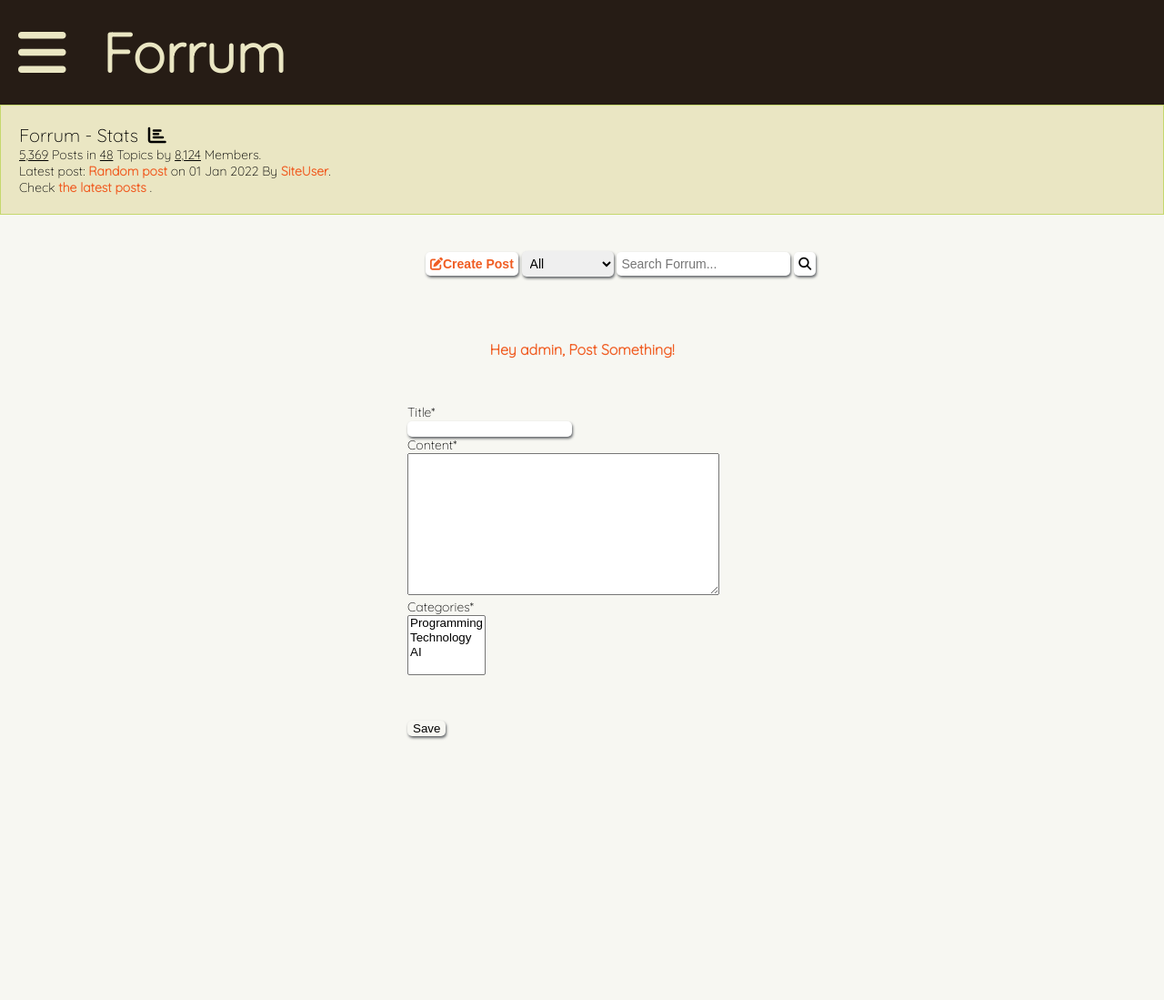
After one commit to gordonbates/Forrum, a Django app: page /create_post in a window 1280 px wide. The commit adds this page. Shown: the top 1099 px of the page at 91% size. Run offline with Django 4.2, Linux system fonts and the light colour scheme; a user stored in the database is signed in; data comes from the database, SQL or seed files in the repository; both versions use the stored data as it was after the commit; parts of the project's set-up code (start-up, migrations or seed data) failed here and were passed over; some libraries are stand-ins or nearby versions.

Commit message:
Add a creat_post page and make a create post button in the search bar div. Link all backend including feature that only lets logged in users create posts

```diff
--- a/forrum/urls.py
+++ b/forrum/urls.py
@@ -1,18 +1,3 @@
-"""forrum URL Configuration
-
-The `urlpatterns` list routes URLs to views. For more information please see:
-    https://docs.djangoproject.com/en/4.1/topics/http/urls/
-Examples:
-Function views
-    1. Add an import:  from my_app import views
-    2. Add a URL to urlpatterns:  path('', views.home, name='home')
-Class-based views
-    1. Add an import:  from other_app.views import Home
-    2. Add a URL to urlpatterns:  path('', Home.as_view(), name='home')
-Including another URLconf
-    1. Import the include() function: from django.urls import include, path
-    2. Add a URL to urlpatterns:  path('blog/', include('blog.urls'))
-"""
 from django.conf import settings
 from django.conf.urls.static import static
 from django.contrib import admin
--- a/static/style/style.css
+++ b/static/style/style.css
@@ -46,8 +46,6 @@ footer {
     width: 100%;
     height: 4rem;
 }
-
-
 
 /* ******************************* */
 /* ************************ home.html */
@@ -188,9 +186,9 @@ footer {
 
 .search-bar {
     margin-top: 20px;
-    margin: 20px;
     padding: 20px;
     display: flex;
+    width: 50vw;
     margin-left: 35%
 }
 
@@ -497,6 +495,7 @@ input[type="submit"i]:hover {
     box-shadow: none;
 }
 
+
 /* ******************************* */
 /* ************************ Media Queries */
 
--- /dev/null
+++ b/threads/forms.py
@@ -0,0 +1,8 @@
+from django import forms
+from .models import Post
+
+
+class PostForm(forms.ModelForm):
+    class Meta:
+        model = Post
+        fields = ["title", "content", "categories", "tags"]
--- a/threads/models.py
+++ b/threads/models.py
@@ -41,6 +41,7 @@ class Category(models.Model):
     @property
     def last_post(self):
         return Post.objects.filter(categories=self).latest("date")
+
 
 class Reply(models.Model):
     user = models.ForeignKey(Author, on_delete=models.CASCADE)
--- a/threads/templates/base.html
+++ b/threads/templates/base.html
@@ -50,6 +50,13 @@
         <!-- Search Bar Section -->
         <div class="search-bar">
             <div>
+                {% if user.is_authenticated %}
+                <button type="submit" name="post">
+                    <a href="{% url 'create_post' %}">
+                        <i class="fas fa-edit"></i>Create Post
+                    </a>
+                </button>
+                {% endif %}
                 <select name="" id="">
                     <option value="all">All</option>
                     <option value="threads">Treads</option>
--- /dev/null
+++ b/threads/templates/register/create_post.html
@@ -0,0 +1,12 @@
+{% extends 'base.html' %}
+{% load crispy_forms_tags %}
+{% block content %}
+
+<h1 style="text-align:center; margin-block:50px; color: #f05d23;">Hey {{user}}, Post Something!</h1>
+
+<form method="post" enctype="multipart/form-data" style="margin-left: 35%;margin-bottom: 50%;">{% csrf_token %}
+    {{form|crispy}}
+    <input type="submit" value="Save"  style="margin-block:50px;">
+</form>
+
+{% endblock content %}
--- a/threads/urls.py
+++ b/threads/urls.py
@@ -1,8 +1,9 @@
 from django.urls import path, include
-from threads.views import home, rooms, category
+from threads.views import home, rooms, category, create_post
 
 urlpatterns = [
     path('', home, name='home'),
     path('rooms/<slug>', rooms, name='rooms'),
     path('category/<category_id>', category, name='category'),
+    path('create_post', create_post, name='create_post'),
 ]
--- a/threads/views.py
+++ b/threads/views.py
@@ -1,6 +1,8 @@
 from django.shortcuts import render, get_object_or_404
-from .models import Author, Category, Post
+from .models import Author, Category, Post, Comment, Reply
 from .utils import update_views
+from .forms import PostForm
+from django.contrib.auth.decorators import login_required
 
 # Create your views here.
 
@@ -38,3 +40,20 @@ def category(request, category_id):
     }
 
     return render(request, 'threads.html', context)
+
+@login_required
+def create_post(request):
+    context = {}
+    form = PostForm(request.POST or None)
+    if request.method == "POST":
+        if form.is_valid():
+            author = Author.objects.get(user=request.user)
+            new_post = form.save(commit=False)
+            new_post.user = author
+            new_post.save()
+            return redirect("home")
+    context.update({
+        "form": form,
+        "title": "Create New Post"
+    })
+    return render(request, "register/create_post.html", context)
```
Also changed, not shown: db.sqlite3, media/authors/Barge_transportation_for_Saturn_stages.jpeg (added), media/authors/F-1_engine.jpeg (added).
